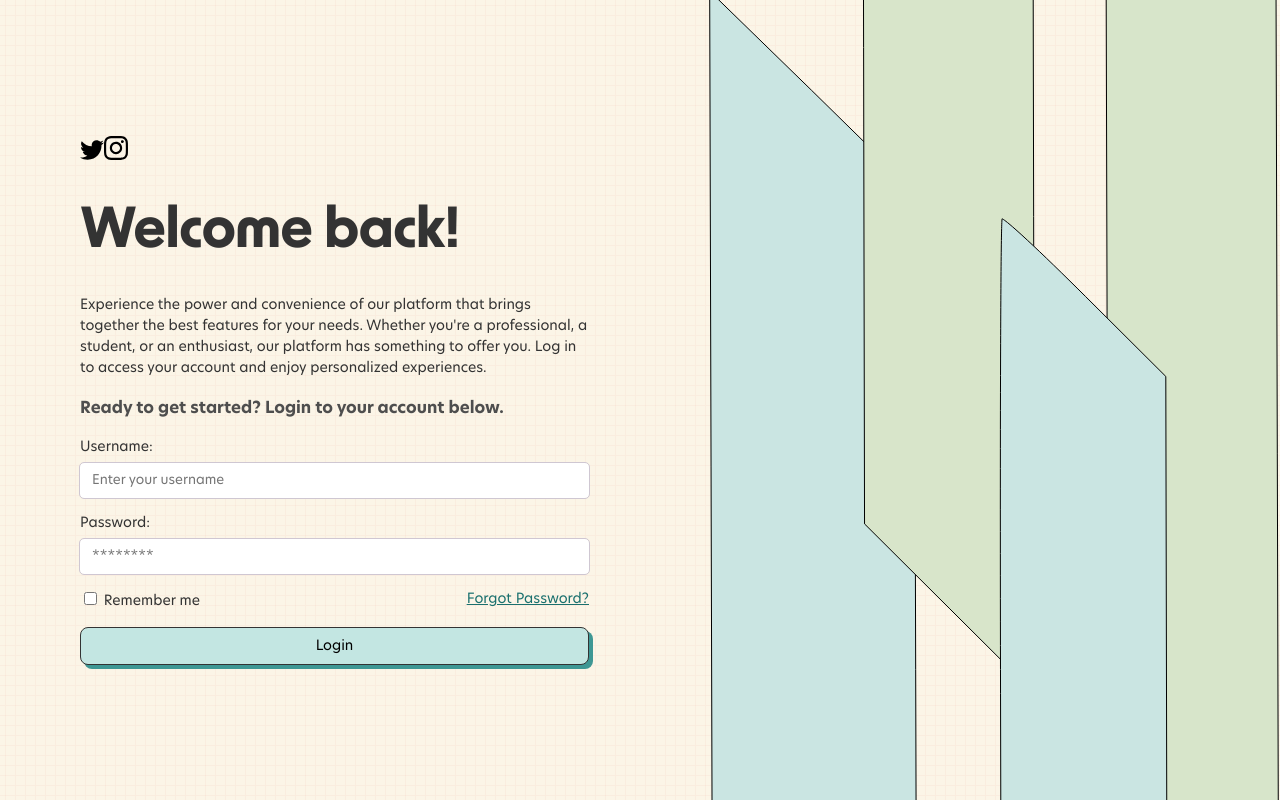
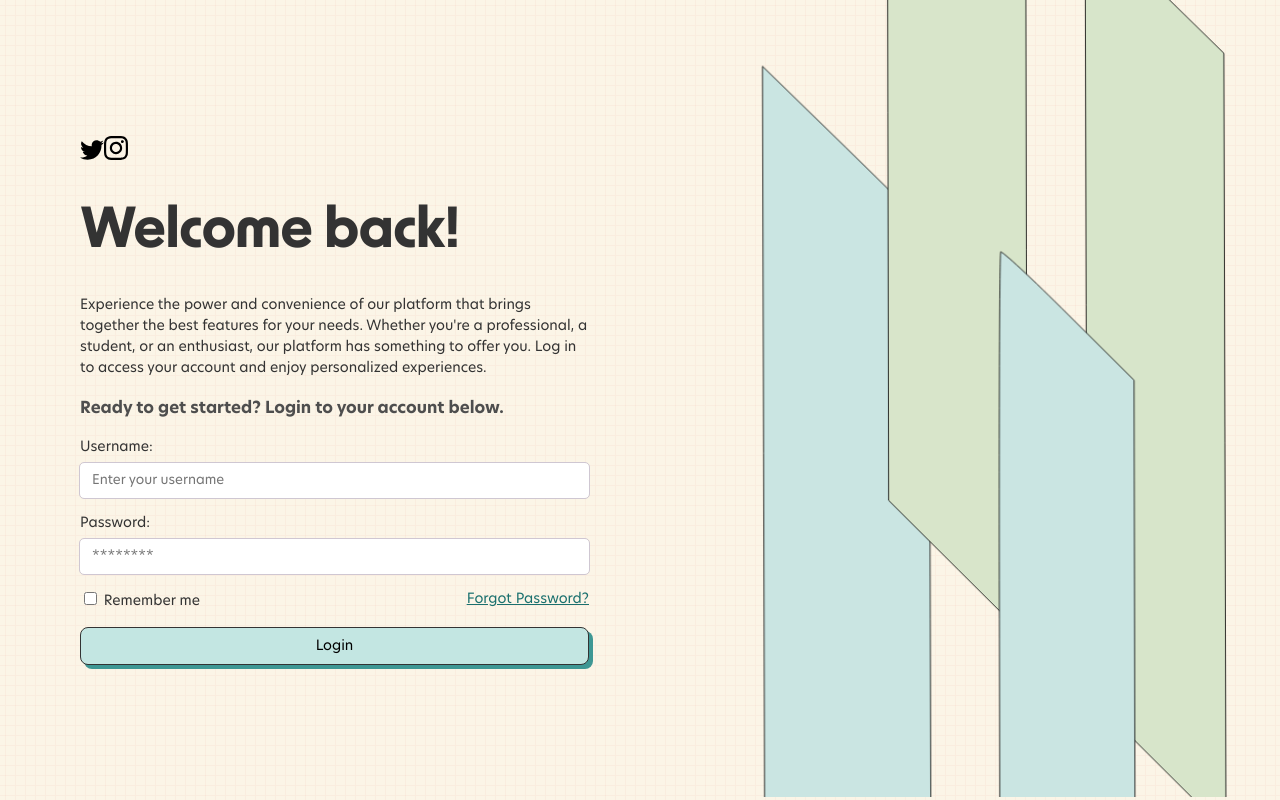
Before and after one commit to rachellesg/dbs-test, an Angular app: page / in a window 1280 px wide. Built offline with nearby package versions, Linux system fonts and the light colour scheme.

Commit message:
update height
cater to different screen size

```diff
--- a/src/app/components/hero/hero.component.html
+++ b/src/app/components/hero/hero.component.html
@@ -1,5 +1,5 @@
 <div class="hero_image">
-  <svg width="571" height="982" viewBox="0 0 571 982" fill="none" xmlns="http://www.w3.org/2000/svg">
+  <svg width="571" height="100vh" viewBox="0 0 571 982" fill="none" xmlns="http://www.w3.org/2000/svg">
     <path
       d="M2.0476 560.067L3.42516 1036.79L106.099 1139.04L208.064 1240.59L206.685 763.353L205.303 285.117L102.637 184.382L102.636 184.381L0.675082 85.0889L2.0476 560.067Z"
       fill="#CAE5E2" stroke="black" class="slide-down" />
```
